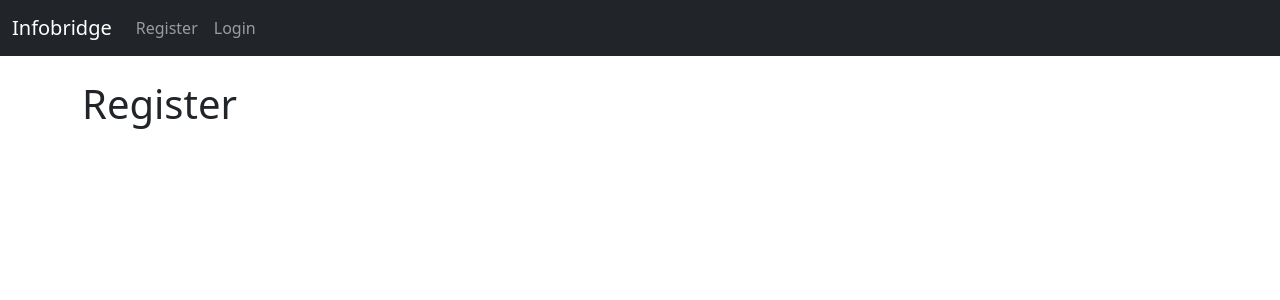
After one commit to Ezeiruemma/Infobridge, a Django app: page /register/ in a window 1280 px wide. The commit adds this page. Shown: the top 300 px of the page. Run offline with Django 4.2, Linux system fonts and the light colour scheme.

Commit message:
create signup form and post request for signup

```diff
--- a/infobridge/webapp/templates/navbar.html
+++ b/infobridge/webapp/templates/navbar.html
@@ -14,7 +14,10 @@
 
           {% else %}
           <li class="nav-item">
-            <a class="nav-link" href=""{% url 'home' %}"">Login</a>
+            <a class="nav-link" href="{% url 'register' %}">Register</a>
+          </li>
+          <li class="nav-item">
+            <a class="nav-link" href="{% url 'home' %}">Login</a>
           </li>
 
           {% endif %}
--- /dev/null
+++ b/infobridge/webapp/templates/register.html
@@ -0,0 +1,7 @@
+{% extends 'base.html' %}
+
+{% block content %}
+
+<h1> Register</h1>
+
+{%endblock%}
--- a/infobridge/webapp/urls.py
+++ b/infobridge/webapp/urls.py
@@ -5,5 +5,6 @@ urlpatterns = [
     path('', views.home, name='home'),
     #path('login/', views.login_user, name='login'),
     path('logout/', views.logout_user, name='logout'),
+    path('register/', views.register_user, name='register'),
 
 ]
--- a/infobridge/webapp/views.py
+++ b/infobridge/webapp/views.py
@@ -1,7 +1,7 @@
 from django.shortcuts import render, redirect
 from django.contrib.auth import authenticate, login, logout
 from django.contrib import messages
-
+from .forms import SignUpForm
 
 
 def home(request):
@@ -26,3 +26,12 @@ def logout_user(request):
     logout(request)
     messages.success(request, "You Have Been Logged out")
     return redirect('home')
+
+def register_user(request):
+	if request.method == 'POST':
+		form = SignUpForm(request.POST)
+		if form.is_valid():
+			form.save()
+
+
+	return render(request, 'register.html', {})
```
Also changed, not shown: infobridge/webapp/forms.py (added, +30 -0 lines).
